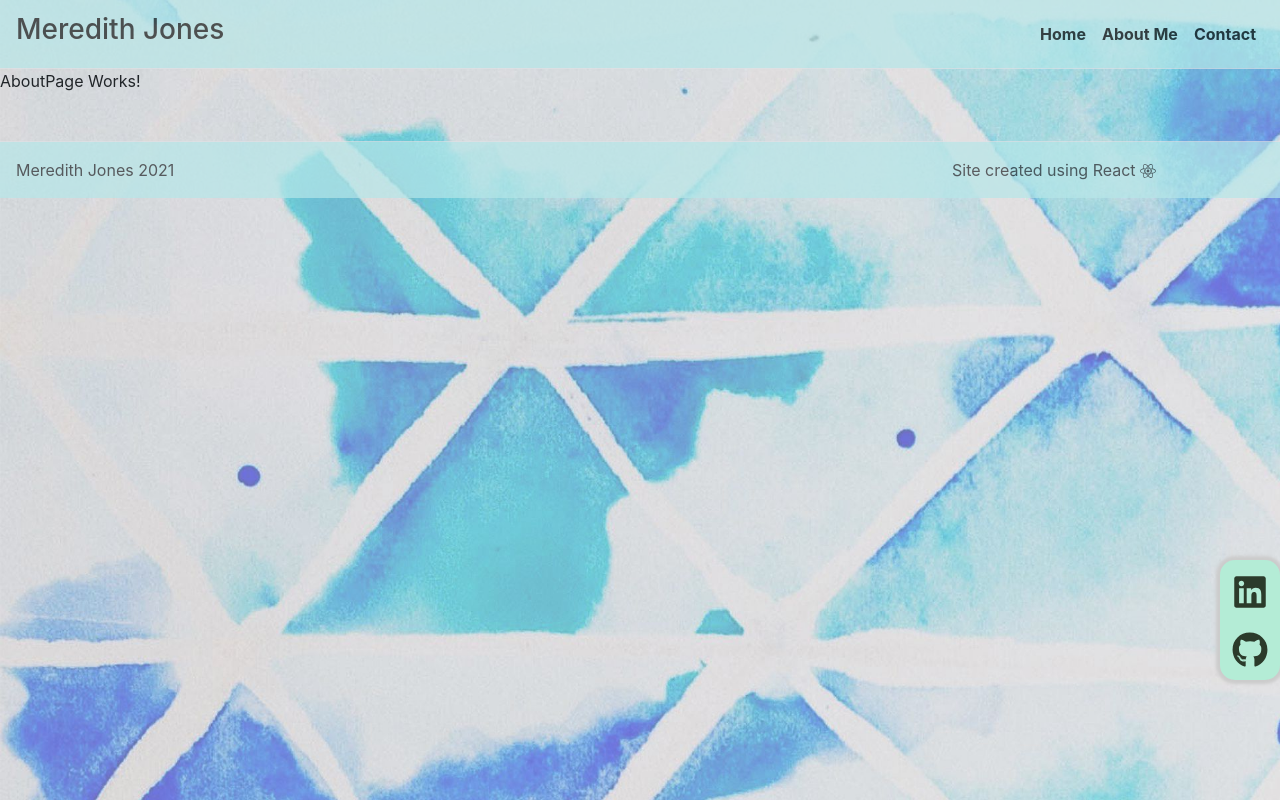
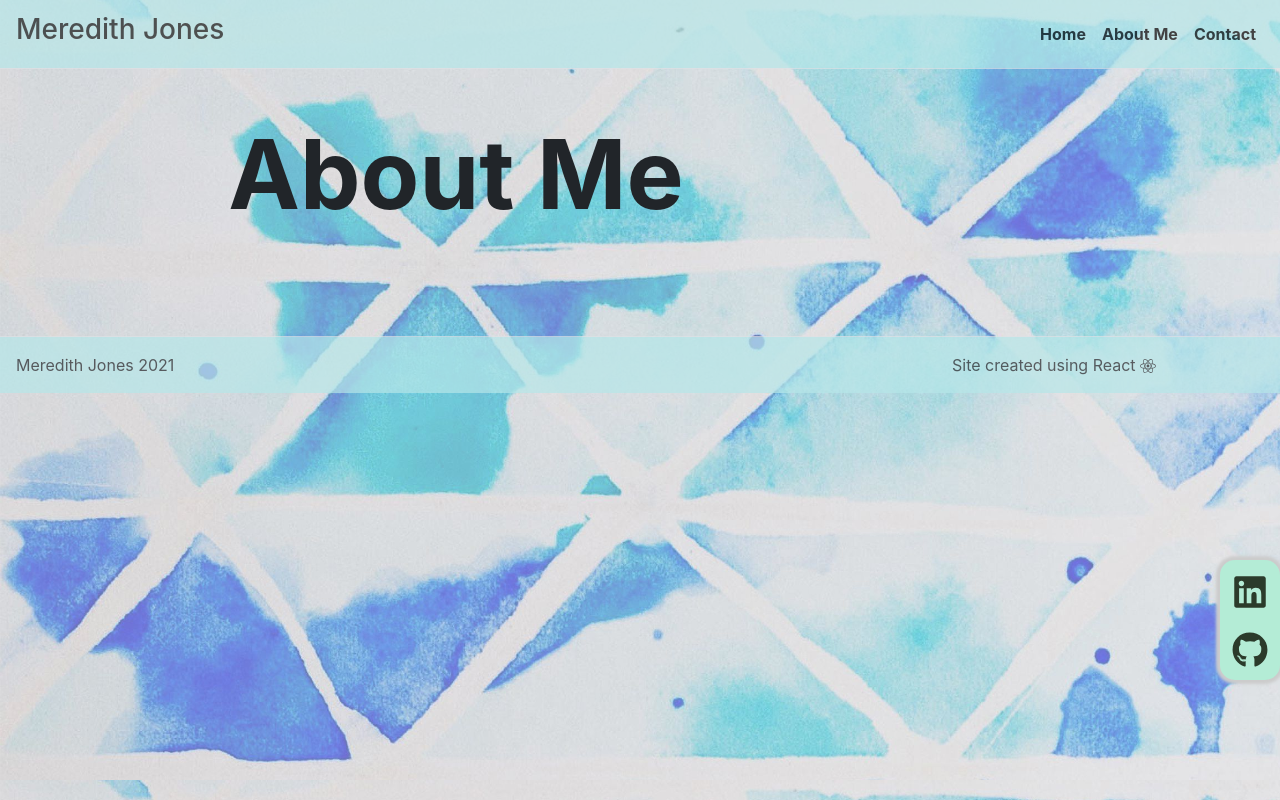
Before and after one commit to meredithajones/2021-Portfolio, a React (Create React App) app: page /about in a window 1280 px wide. Built offline with nearby package versions, Linux system fonts and the light colour scheme.

Commit message:
Added outline for About me Page

```diff
--- a/src/Pages/AboutPage.js
+++ b/src/Pages/AboutPage.js
@@ -1,9 +1,14 @@
 import { React } from 'react';
+import Hero from "../Components/Hero";
 
 function AboutPage(props) {
 
     return(
-        <p>AboutPage Works!</p>
+
+       <div>
+        <Hero title={props.title} />
+       </div>
+
     );
 
 }
--- a/src/index.css
+++ b/src/index.css
@@ -6,7 +6,7 @@ body {
   -webkit-font-smoothing: antialiased;
   -moz-osx-font-smoothing: grayscale;
   background-image: url(./Components/Background/background.jpg);
-  background-size: 1700px 1000px;
+  background-size: 1420px 780px;
 
 }
 
```
